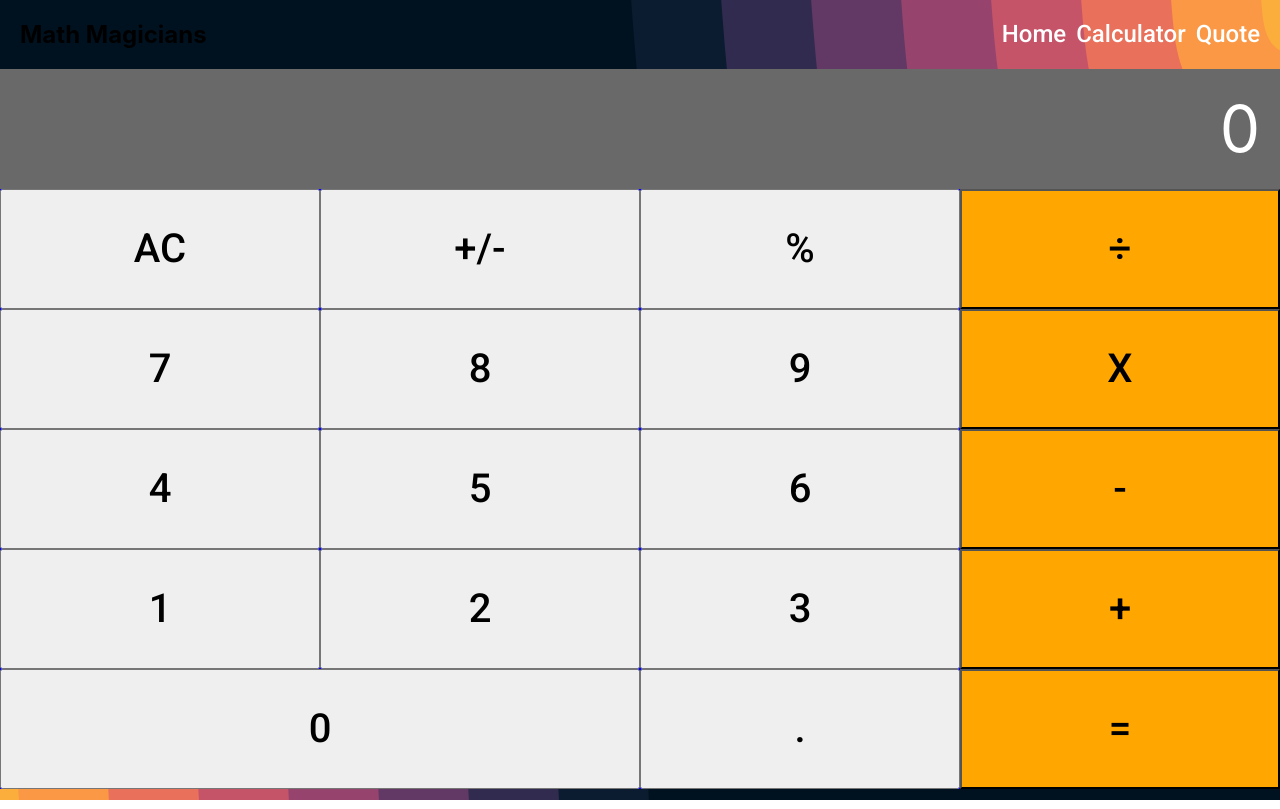
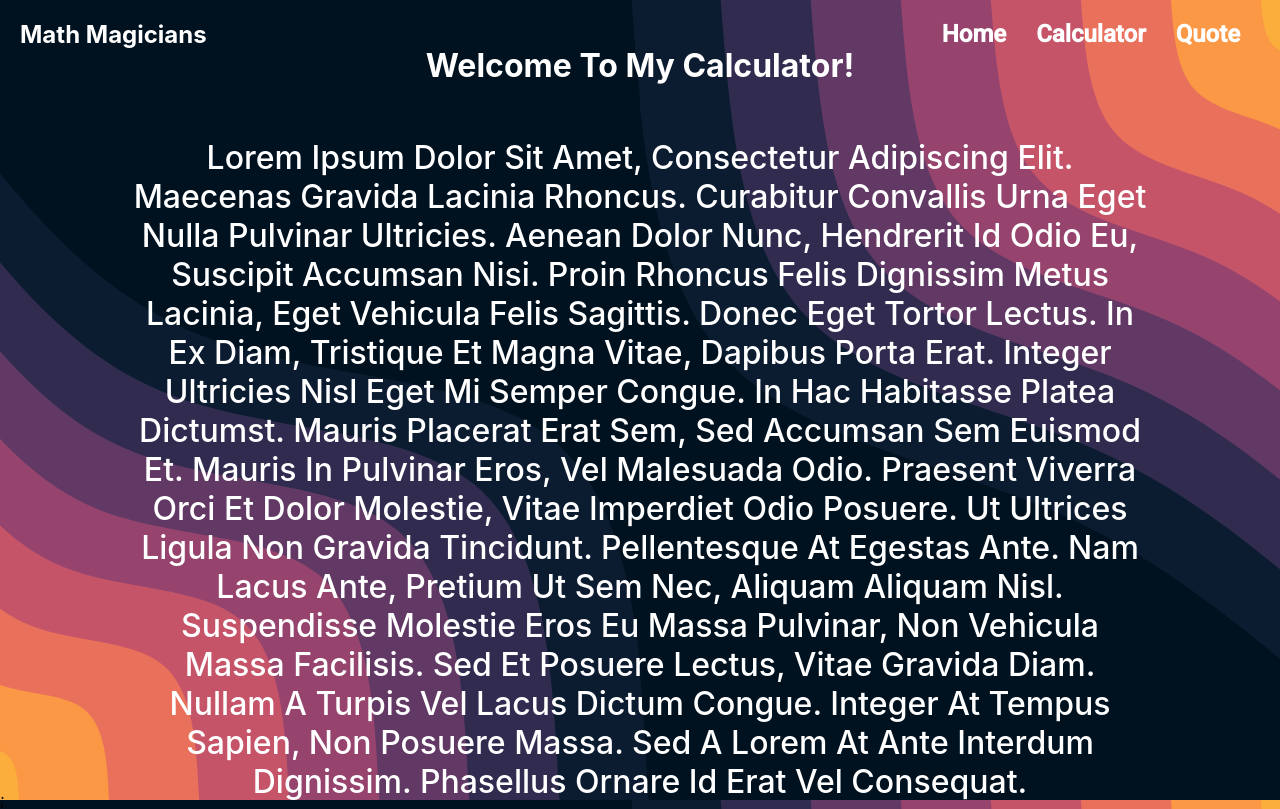
Before and after one commit to dgsierra/calculator-react, a React (Create React App) app: page / in a window 1280 px wide. Built offline with nearby package versions, Linux system fonts and the light colour scheme.

Commit message:
Add API call and style to Quote and Home

```diff
--- a/src/App.js
+++ b/src/App.js
@@ -2,13 +2,11 @@ import React from 'react';
 import './App.css';
 /* import Calculator from './Components/Calculator'; */
 import Navbar from './Components/Navbar';
-import Calculator2 from './Components/Calculator2';
 
 function App() {
   return (
     <div>
       <Navbar />
-      <Calculator2 />
     </div>
   );
 }
--- /dev/null
+++ b/src/Components/Home.js
@@ -0,0 +1,28 @@
+import React from 'react';
+import './css/Home.css';
+
+export default function Home() {
+  return (
+    <div className="home-container">
+      <h1 className="text">Welcome to my calculator!</h1>
+      <p className="home-text">
+        Lorem ipsum dolor sit amet, consectetur adipiscing elit. Maecenas gravida lacinia rhoncus.
+        Curabitur convallis urna eget nulla pulvinar ultricies. Aenean dolor nunc,
+        hendrerit id odio eu,
+        suscipit accumsan nisi. Proin rhoncus felis dignissim metus lacinia, eget vehicula felis
+        sagittis.
+        Donec eget tortor lectus. In ex diam, tristique et magna vitae, dapibus porta erat.
+        Integer ultricies nisl eget mi semper congue. In hac habitasse platea dictumst.
+        Mauris placerat erat sem, sed accumsan sem euismod et. Mauris in pulvinar eros,
+        vel malesuada odio. Praesent viverra orci et dolor molestie, vitae imperdiet odio posuere.
+        Ut ultrices ligula non gravida tincidunt. Pellentesque at egestas ante.
+
+        Nam lacus ante, pretium ut sem nec, aliquam aliquam nisl. Suspendisse molestie
+        eros eu massa pulvinar, non vehicula massa facilisis. Sed et posuere lectus,
+        vitae gravida diam. Nullam a turpis vel lacus dictum congue. Integer at tempus
+        sapien, non posuere massa. Sed a lorem at ante interdum dignissim. Phasellus
+        ornare id erat vel consequat.
+      </p>
+    </div>
+  );
+}
--- a/src/Components/Navbar.js
+++ b/src/Components/Navbar.js
@@ -1,15 +1,28 @@
 import React from 'react';
 import './css/Navbar.css';
+import { Link, Route, Routes } from 'react-router-dom';
+import Calculator2 from './Calculator2';
+import Home from './Home';
+import Quote from './Quote';
 
-const Navbar = () => (
-  <nav className="navbar navbar-expand-lg navbar-light bg-light">
-    <h2 className="navbar-brand">Math Magicians</h2>
-    <ul className="navbar-elements">
-      <li className="navbar-element">Home</li>
-      <li className="navbar-element">Calculator</li>
-      <li className="navbar-element">Quote</li>
-    </ul>
-  </nav>
-);
+export default function Navbar() {
+  return (
+    <>
+      <nav className="navbar navbar-expand-lg navbar-light bg-light">
+        <h2 className="navbar-brand text">Math Magicians</h2>
+        <ul className="navbar-elements">
+          <li className="navbar-element"><Link className="navtext" to="/">Home</Link></li>
+          <li className="navbar-element"><Link className="navtext" to="/calculator2">Calculator</Link></li>
+          <li className="navbar-element"><Link className="navtext" to="/quote">Quote</Link></li>
+        </ul>
+      </nav>
 
-export default Navbar;
+      <Routes>
+        <Route path="/" element={<Home />} />
+        <Route path="/calculator2" element={<Calculator2 />} />
+        <Route path="/quote" element={<Quote />} />
+      </Routes>
+      ;
+    </>
+  );
+}
--- /dev/null
+++ b/src/Components/Quote.js
@@ -0,0 +1,29 @@
+import React, { useEffect, useState } from 'react';
+import './css/Quote.css';
+
+export default function Quote() {
+  const [quote, setQuote] = useState({});
+  useEffect(
+    () => {
+      fetch('https://api.quotable.io/random')
+        .then((response) => response.json())
+        .then((data) => setQuote(data));
+    }, [],
+  );
+  console.log(quote);
+  return (
+    <div className="quote">
+      <h1 className="text">Random Quote:</h1>
+      <h2 className="text">
+        &quot;
+        {quote.content}
+        &quot;
+      </h2>
+      <h3 className="text">
+        By:
+        {'  '}
+        {quote.author}
+      </h3>
+    </div>
+  );
+}
--- /dev/null
+++ b/src/Components/css/Home.css
@@ -0,0 +1,18 @@
+.home-text {
+    font-size: 2rem;
+    font-weight: 500;
+    color: #fff;
+}
+
+.home-container {
+    display: flex;
+    flex-direction: column;
+    align-items: center;
+    align-content: center;
+    justify-content: center;
+    padding-left: 10%;
+    padding-right: 10%;
+    text-align: center;
+    text-transform: capitalize;
+    height: 90vh;
+}
--- a/src/Components/css/Navbar.css
+++ b/src/Components/css/Navbar.css
@@ -17,6 +17,14 @@
   padding-left: 10px;
   font-family: 'Roboto', Times, serif;
   font-size: 1.5rem;
-  color: #fff;
+  color: inheret;
   cursor: pointer;
 }
+
+.navtext {
+  color: #fff;
+  text-decoration: none;
+  font-weight: 900;
+  size: 2rem;
+  margin-right: 20px;
+}
--- /dev/null
+++ b/src/Components/css/Quote.css
@@ -0,0 +1,16 @@
+.text {
+    color: #fff;
+}
+
+.quote {
+    display: flex;
+    flex-direction: column;
+    align-items: center;
+    align-content: center;
+    justify-content: center;
+    padding-left: 10%;
+    padding-right: 10%;
+    text-align: center;
+    text-transform: capitalize;
+    height: 90vh;
+}
```
